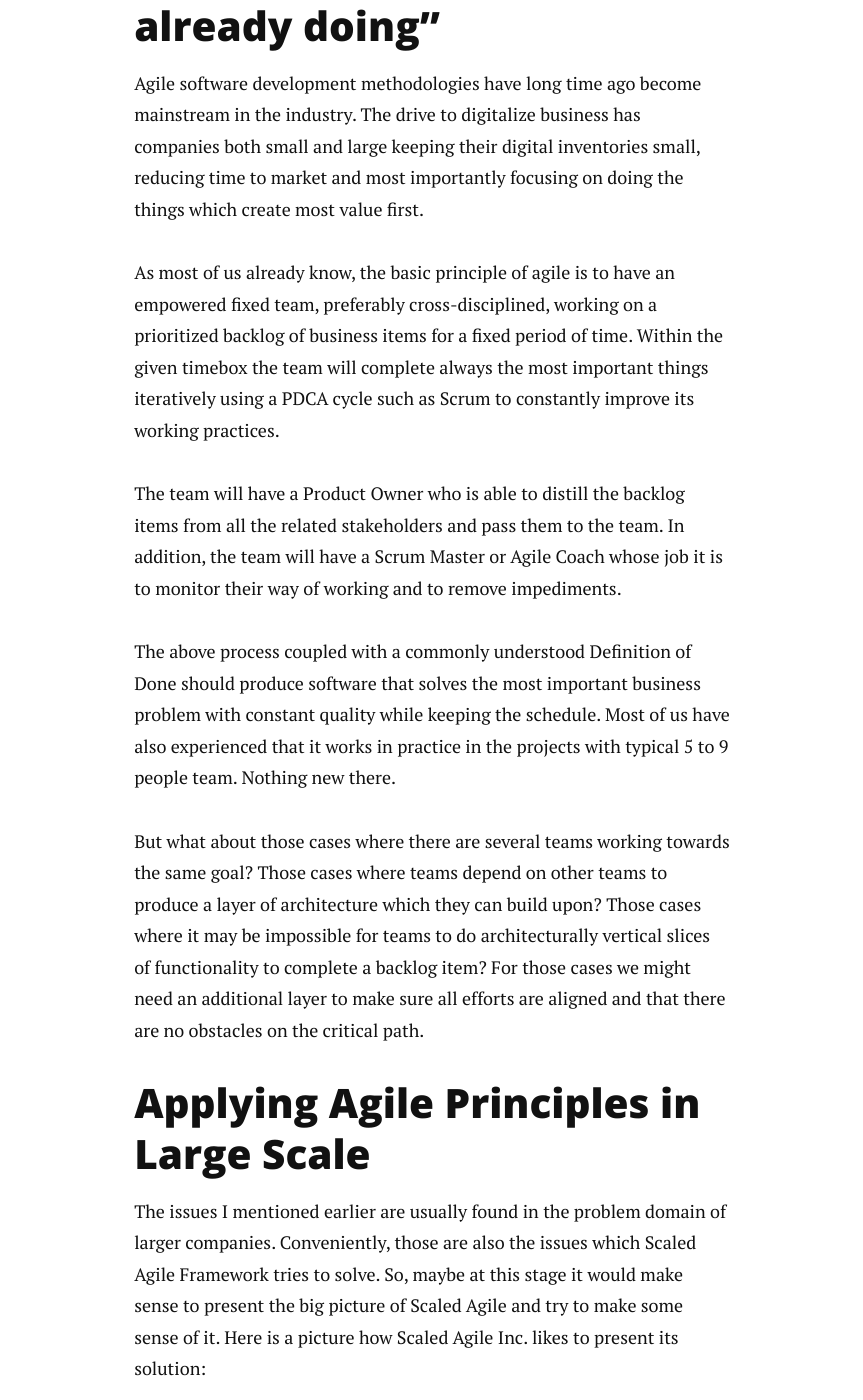
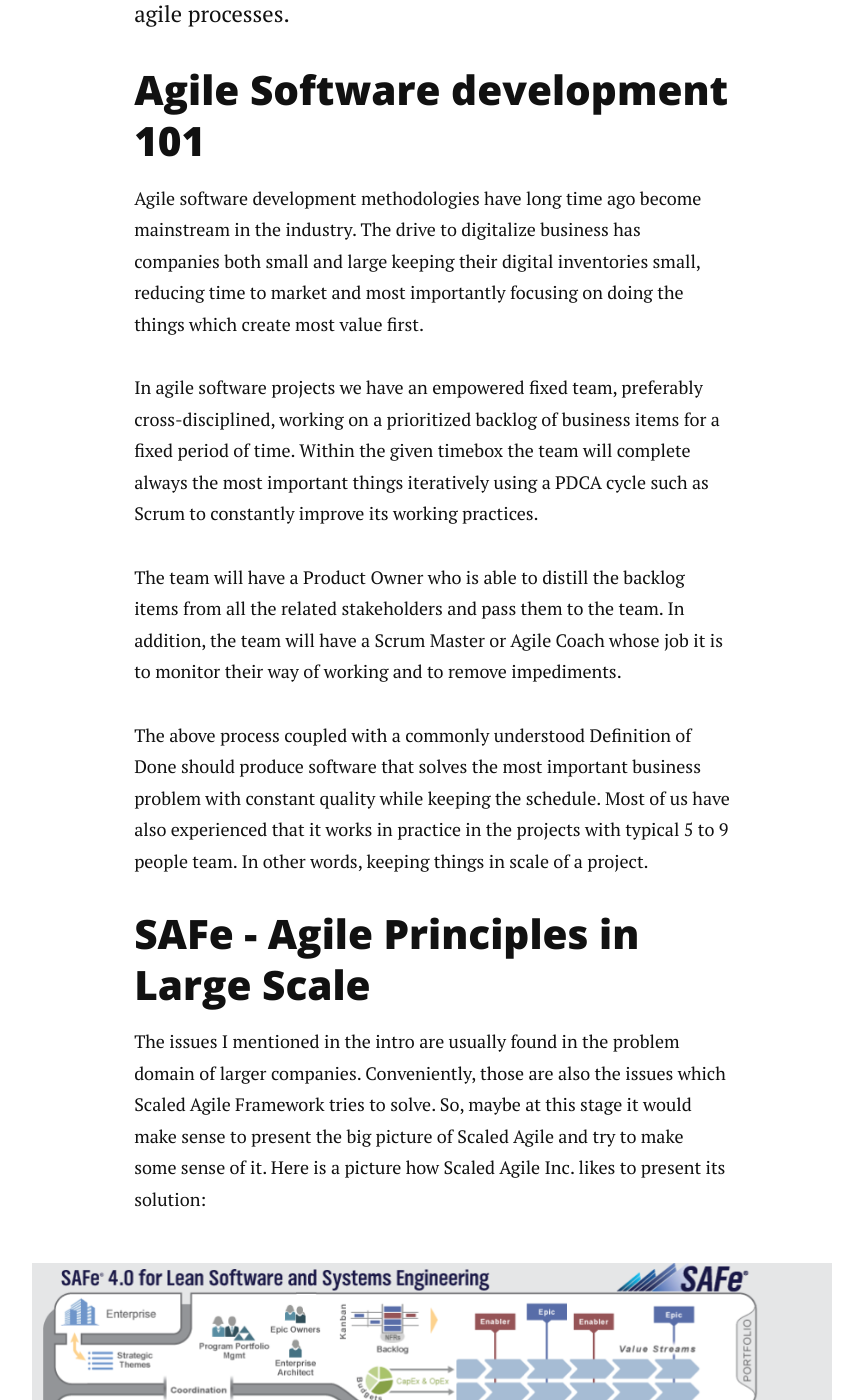
Before and after one commit to mikkovihonen/mikkovihonen.github.io, a Jekyll site: the page built from _posts/2016-02-01-preparing-the-agile-foundation.markdown, in a window 1280 px wide and 1400 px high, scrolled down 786 px. Shown: the whole window, without its empty margins (208-1071 px from the left). Built offline with Jekyll 4.4.1, drawn with Linux system fonts in a browser that asks for light colours; nearby versions of some CDN libraries; Markdown is read by kramdown in place of the engine named in the settings; some of the changed text lies outside the part shown.

Commit message:
Changed some things based on feedback.

```diff
--- a/_posts/2016-02-01-preparing-the-agile-foundation.markdown
+++ b/_posts/2016-02-01-preparing-the-agile-foundation.markdown
@@ -3,24 +3,22 @@
 title:  "Scaling Agility: Preparing the Agile Foundation"
 date:   2016-02-01
 category: SAFe
-description: This post is the first in series to handle Agile Software Development methodologies in large scale. We keep our focus on the Team and help make sure we have all the necessary practices in place so we can scale up
+description: How to prepare for cases where there are several teams or teams depending on other teams to produce a layer of architecture which enables their work? SAFe offers a good model, but to scale up you need to make sure you are scaling up something that's working for you. This post in the series presents a way for your teams to evaluate their agile processes.
 ---
 
-##Primer a.k.a. “this we are already doing”
+##Agile Software development 101
 
 Agile software development methodologies have long time ago become mainstream in the industry. The drive to digitalize business has companies both small and large keeping their digital inventories small, reducing time to market and most importantly focusing on doing the things which create most value first.
 
-As most of us already know, the basic principle of agile is to have an empowered fixed team, preferably cross-disciplined, working on a prioritized backlog of business items for a fixed period of time. Within the given timebox the team will complete always the most important things iteratively using a PDCA cycle such as Scrum to constantly improve its working practices.
+In agile software projects we have an empowered fixed team, preferably cross-disciplined, working on a prioritized backlog of business items for a fixed period of time. Within the given timebox the team will complete always the most important things iteratively using a PDCA cycle such as Scrum to constantly improve its working practices.
 
 The team will have a Product Owner who is able to distill the backlog items from all the related stakeholders and pass them to the team. In addition, the team will have a Scrum Master or Agile Coach whose job it is to monitor their way of working and to remove impediments.
 
-The above process coupled with a commonly understood Definition of Done should produce software that solves the most important business problem with constant quality while keeping the schedule. Most of us have also experienced that it works in practice in the projects with typical 5 to 9 people team. Nothing new there.
+The above process coupled with a commonly understood Definition of Done should produce software that solves the most important business problem with constant quality while keeping the schedule. Most of us have also experienced that it works in practice in the projects with typical 5 to 9 people team. In other words, keeping things in scale of a project.
 
-But what about those cases where there are several teams working towards the same goal? Those cases where teams depend on other teams to produce a layer of architecture which they can build upon? Those cases where it may be impossible for teams to do architecturally vertical slices of functionality to complete a backlog item? For those cases we might need an additional layer to make sure all efforts are aligned and that there are no obstacles on the critical path.
+##SAFe - Agile Principles in Large Scale
 
-##Applying Agile Principles in Large Scale
-
-The issues I mentioned earlier are usually found in the problem domain of larger companies. Conveniently, those are also the issues which Scaled Agile Framework tries to solve. So, maybe at this stage it would make sense to present the big picture of Scaled Agile and try to make some sense of it. Here is a picture how Scaled Agile Inc. likes to present its solution:
+The issues I mentioned in the intro are usually found in the problem domain of larger companies. Conveniently, those are also the issues which Scaled Agile Framework tries to solve. So, maybe at this stage it would make sense to present the big picture of Scaled Agile and try to make some sense of it. Here is a picture how Scaled Agile Inc. likes to present its solution:
 
 <figure>
 	<img src="{{ '/assets/posts/2016-02-01-preparing-the-agile-foundation/SAFe40_4levels.png' | prepend: site.baseurl }}" alt="">
```
